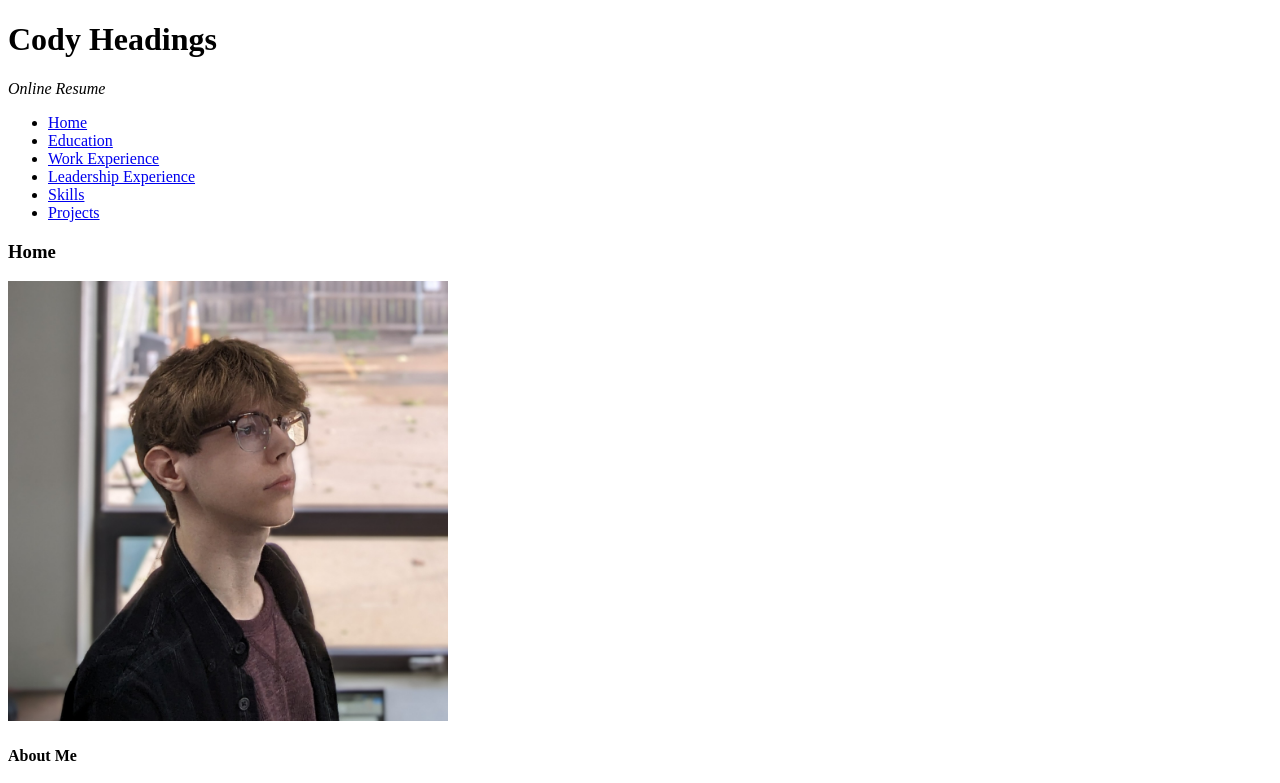
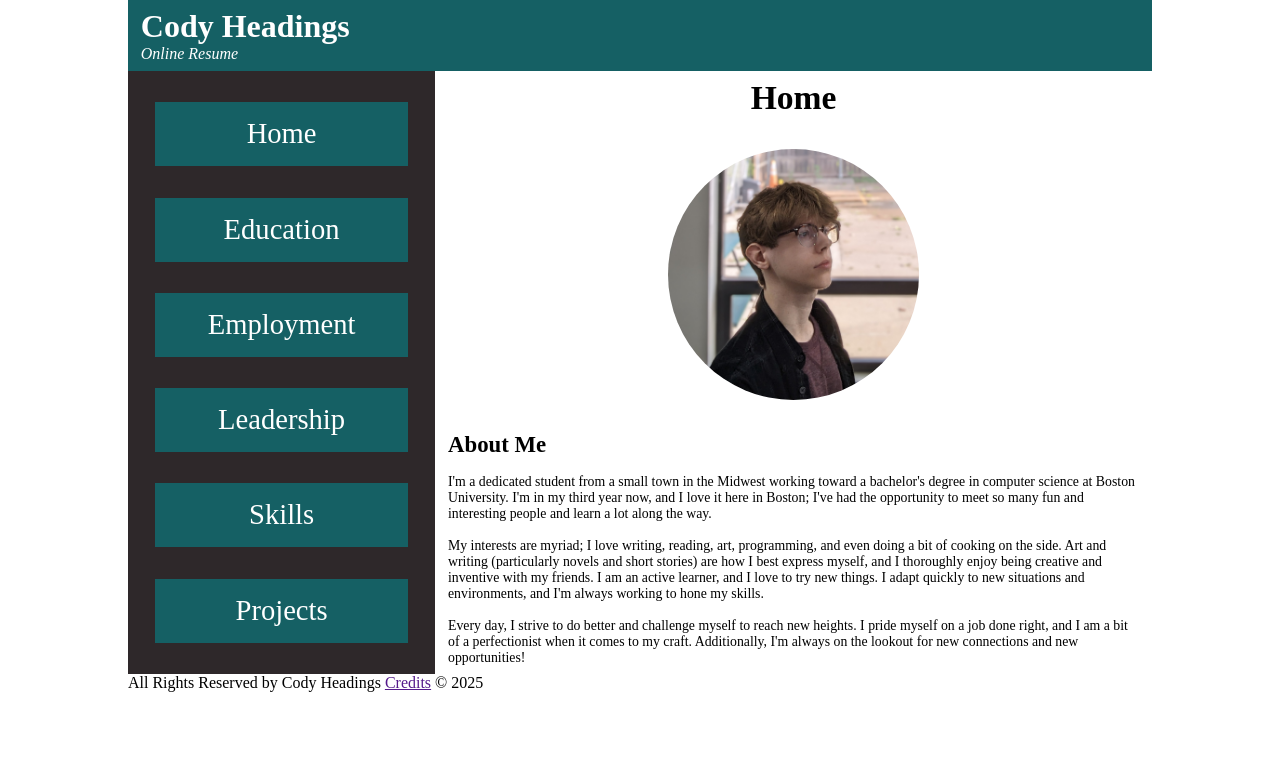
Before and after one commit to codyheadings/cs391, a plain HTML site: page miniprojects/mp-1/index/index.html in a window 1280 px wide. Shown: the top 783 px of the page. Drawn offline with Linux system fonts and the light colour scheme.

Commit message:
Updated index.html file and created .css stylesheet for it with early content

```diff
--- /dev/null
+++ b/miniprojects/mp-1/index/index.css
@@ -0,0 +1,87 @@
+*{
+    margin: 0;
+    box-sizing: border-box;
+}
+
+#wrapper{
+    width: 80vw;
+    margin: 0 auto;
+}
+
+#columns{
+    display: flex;
+    width: 100%;
+    flex-direction: row;
+    position: relative;
+    background-color: #080705ff;
+}
+
+header{
+    display: flex;
+    flex-direction: column;
+    padding: 1vh 1vw;
+    background-color: #156064ff;
+    color: white;
+}
+
+nav{
+    width: 30%;
+}
+
+nav ul{
+    display: flex;
+    flex-direction: column;
+    justify-content: space-evenly;
+    background-color: #2e282aff;
+    font-size: calc(2px + 2vw);
+    text-align: center;
+    list-style: none;
+    padding: 1vh 1vw;
+    height: 100%;
+}
+
+nav ul li{
+    font-size: calc(3px + 2vw);
+    width: 90%;
+    background-color: #156064ff;
+    padding: 2vh 2vw;
+    margin: 1vh auto;
+    text-align: center;
+}
+
+nav ul li a{
+    text-decoration: none;
+    color: white;
+}
+
+main{
+    display: flex;
+    flex-direction: column;
+    width: 70%;
+    height: 100%;
+    background-color: white;
+}
+
+main h3{
+    font-size: calc(8px + 2vw);
+    margin: 1vh 1vw;
+    text-align: center;
+}
+
+main h4{
+    font-size: calc(10px + 1vw);
+    margin: 1vh 1vw;
+}
+
+main p{
+    margin: 1vh 1vw;
+    font-size: calc(1px + 1vw);
+}
+
+main img{
+    margin: 3vh;
+    width: 35%;
+    height: 35%;
+    border-radius: 50%;
+    align-self: center;
+}
--- a/miniprojects/mp-1/index.html
+++ b/miniprojects/mp-1/index/index.html
@@ -2,29 +2,38 @@
 <html lang="en">
 <head>
     <meta charset="UTF-8">
+    <meta name="description" content="A website displaying features of Cody Headings' Online Resume">
+    <link type="text/css" rel="stylesheet" href="index.css">
     <title>Home | Resume</title>
 </head>
 <body>
-    <!--Body content for Home page-->
+    <div id="wrapper">
+    <!--Header Start-->
     <header>
         <h1>Cody Headings</h1>
         <p><em>Online Resume</em></p>
     </header>
-    <!--Navigation Section-->
+    <!--Header End-->
+
+    <!--Navigation Section Start-->
+    <div id="columns">
     <nav>
         <ul>
             <li><a href="index.html">Home</a></li>
-            <li><a href="education.html">Education</a></li>
-            <li><a href="work.html">Work Experience</a></li>
-            <li><a href="leadership.html">Leadership Experience</a></li>
-            <li><a href="skills.html">Skills</a></li>
-            <li><a href="projects.html">Projects</a></li>
+            <li><a href="../education/education.html">Education</a></li>
+            <li><a href="../work/work.html">Employment</a></li>
+            <li><a href="../leadership/leadership.html">Leadership</a></li>
+            <li><a href="../skills/skills.html">Skills</a></li>
+            <li><a href="../projects/projects.html">Projects</a></li>
         </ul>
     </nav>
-    <!--Main Text Section-->
+    <!--Navigation Section End-->
+
+    <!--Main Text Section Start-->
     <main>
         <h3>Home</h3>
-        <img src="../src/cody-pic.png" alt="Cody Headings Portrait Image" width="440" height="440">
+
+        <img src="../../src/cody-pic.png" alt="Cody Headings Portrait Image">
         <h4>About Me</h4>
         <p>I'm a dedicated student from a small town in the Midwest working toward a bachelor's degree in computer
             science at Boston University. I'm in my third year now, and I love it here in Boston; I've had the
@@ -40,9 +49,14 @@
             lookout for new connections and new opportunities!
         </p>
     </main>
-    <!--Copyright Information-->
+    </div>
+    <!--Main Text Section End-->
+
+    <!--Footer Start-->
     <footer>
         <p>All Rights Reserved by Cody Headings <a href="">Credits</a> &copy; 2025</p>
     </footer>
+    <!--Footer End-->
+    </div>
 </body>
 </html>
```
Also changed, not shown: miniprojects/mp-1/education/education.html (renamed from miniprojects/mp-1/education.html, +5 -5 lines), miniprojects/mp-1/leadership/leadership.html (renamed from miniprojects/mp-1/leadership.html, +6 -6 lines), miniprojects/mp-1/projects/projects.html (renamed from miniprojects/mp-1/projects.html, +5 -5 lines), miniprojects/mp-1/skills/skills.html (renamed from miniprojects/mp-1/skills.html, +5 -5 lines), miniprojects/mp-1/work/work.html (renamed from miniprojects/mp-1/work.html, +5 -5 lines), miniprojects/mp-1/education/education.css (added), miniprojects/mp-1/leadership/leadership.css (added), miniprojects/mp-1/projects/projects.css (added), miniprojects/mp-1/skills/skills.css (added), miniprojects/mp-1/work/work.css (added).
